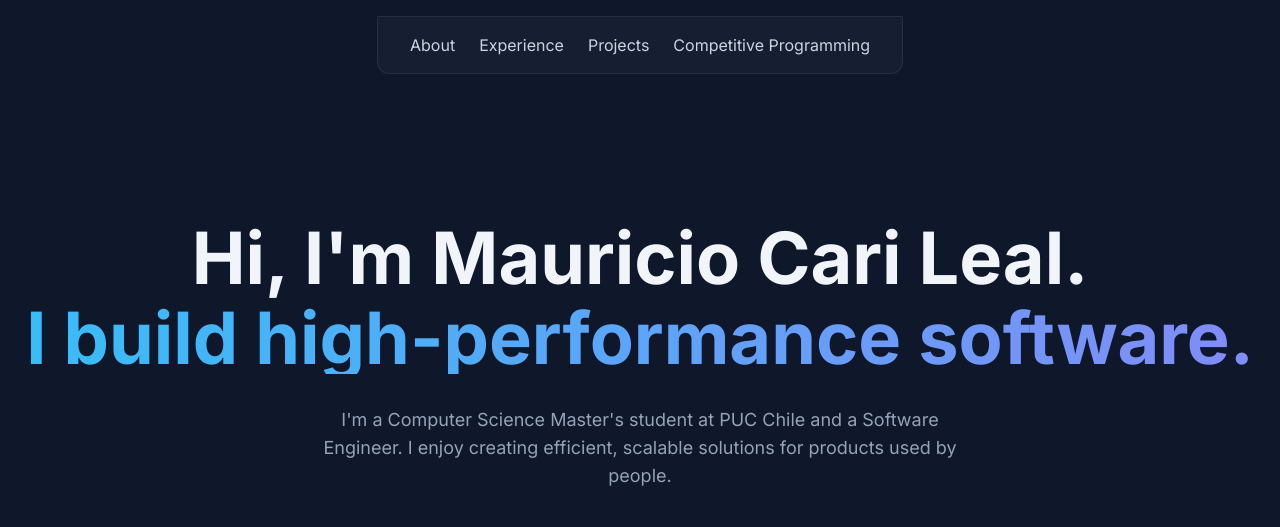
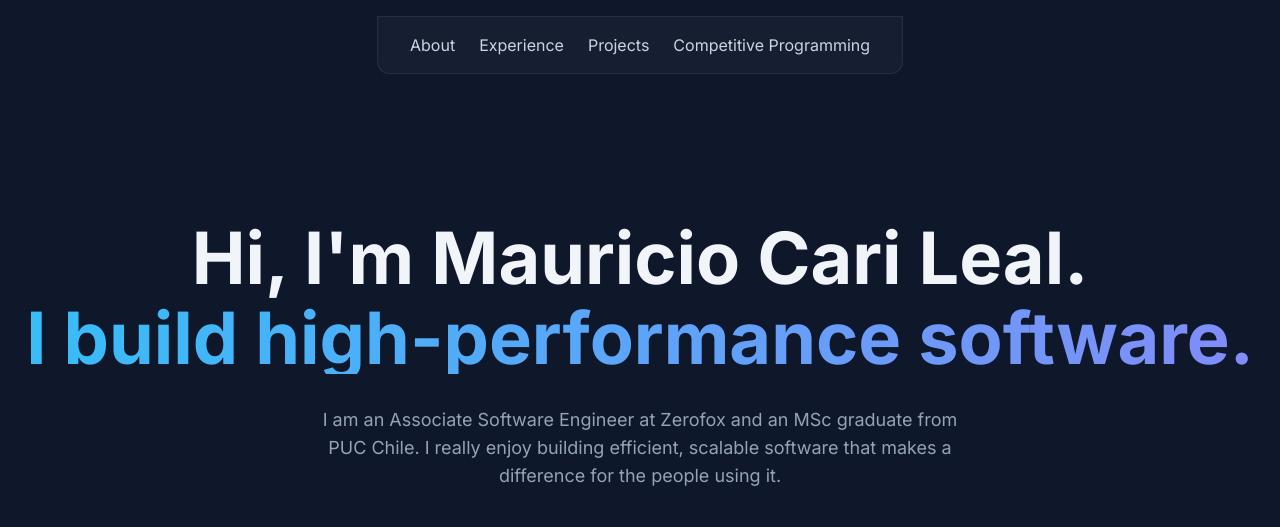
Before and after one commit to mc-cari/Portfolio, an Astro site: page / in a window 1280 px wide. Shown: the top 527 px of the page. Built offline with nearby package versions, Linux system fonts and the light colour scheme; Astro itself is replaced by a stand-in of ours.

Commit message:
update intro

```diff
--- a/src/pages/index.astro
+++ b/src/pages/index.astro
@@ -24,7 +24,7 @@ import Layout from '../layouts/Layout.astro';
 				I build high-performance software.
 			</h2>
 			<p class="mt-8 max-w-2xl mx-auto text-lg text-slate-400">
-				I'm a Computer Science Master's student at PUC Chile and a Software Engineer. I enjoy creating efficient, scalable solutions for products used by people.
+				I am an Associate Software Engineer at Zerofox and an MSc graduate from PUC Chile. I really enjoy building efficient, scalable software that makes a difference for the people using it.
 			</p>
 			<div class="mt-10 flex flex-wrap justify-center items-center gap-6">
 				<a href="#projects" class="bg-slate-100 text-slate-900 px-6 py-3 rounded-lg font-semibold hover:bg-slate-200 transition-all transform hover:scale-105">
```
